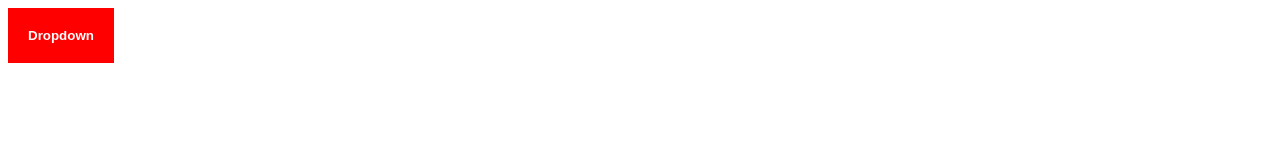
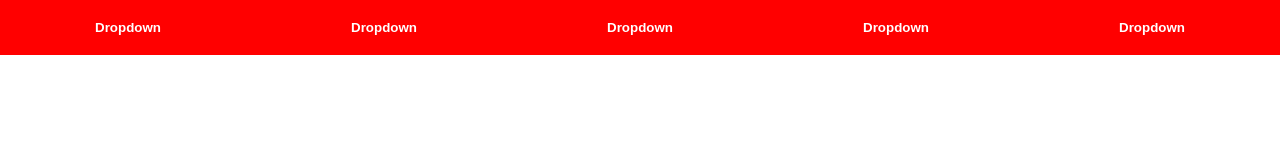
Before and after one commit to lg4tin/drop-down-menu-practice, a plain HTML site: page index.html in a window 1280 px wide. Drawn offline with Linux system fonts and the light colour scheme.

Commit message:
Add header

```diff
--- a/index.html
+++ b/index.html
@@ -8,7 +8,11 @@
   <link rel="stylesheet" href="styles.css">
 </head>
 <body>
-  <div>
+  <div class="header">
+    <button class="btn">Dropdown</button>
+    <button class="btn">Dropdown</button>
+    <button class="btn">Dropdown</button>
+    <button class="btn">Dropdown</button>
     <button class="btn">Dropdown</button>
   </div>
   <div class="dropdown">
--- a/styles.css
+++ b/styles.css
@@ -1,3 +1,7 @@
+body {
+  margin: auto;
+}
+
 button {
   background-color: red;
   color: white;
@@ -8,22 +12,33 @@ button {
   transition: 1s;
 }
 
+.header {
+  background-color: red;
+  display: flex;
+  justify-content: space-around;
+}
+
 button:hover {
-  background-color: rgb(255, 113, 113);
+  background-color: rgb(95, 79, 79);
 }
 
 .dropdown {
   display: none;
   width: 106px;
+  margin-left: 42px;
 }
 
 .dropdown a {
-
   background-color: rgb(228, 228, 228);
   padding: 20px;
   text-align: center;
 }
 
+.dropdown a:hover {
+  background-color: aqua;
+}
+
 .show {
-  display: block;
+  display: flex;
+  flex-direction: column;
 }
```
